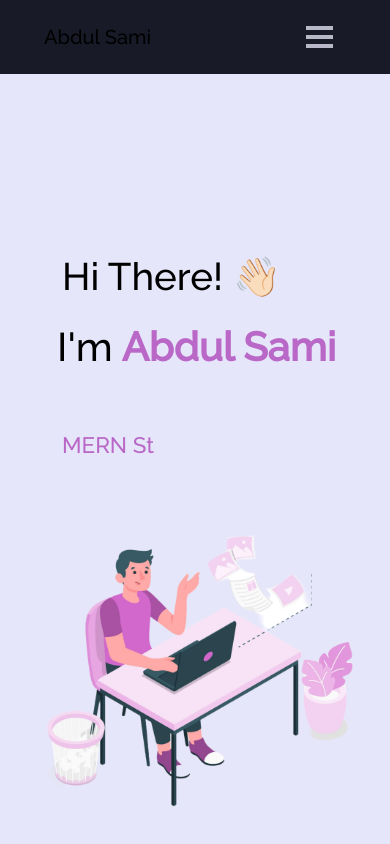
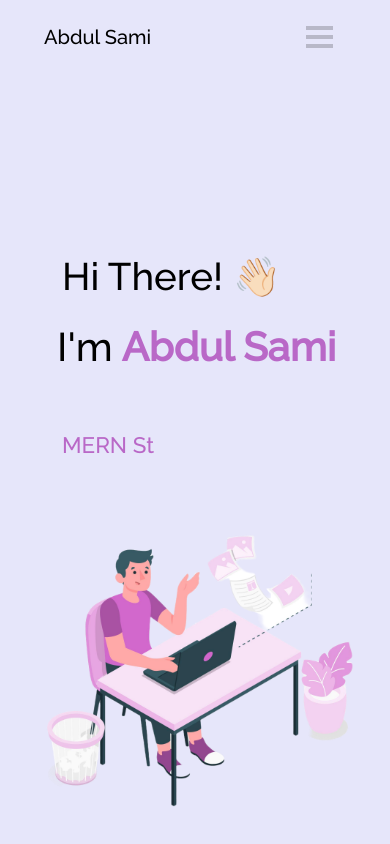
Before and after one commit to hafabdulsami/Portfolio, a React (Create React App) app: page / in a window 390 px wide. Shown: the top 844 px of the page. Built offline with nearby package versions, Linux system fonts and the light colour scheme.

Commit message:
Update style.css

```diff
--- a/src/style.css
+++ b/src/style.css
@@ -151,7 +151,7 @@ html {
     .navbar {
       padding: 1rem 2rem !important;
       font-size: 1.4rem !important;
-      background-color: #181a27 !important;
+      background-color: #e6e6fa !important;
     }
     .navbar-nav .nav-item a::after {
       display: none !important;
@@ -201,7 +201,7 @@ html {
     height: 5px;
     width: 0;
     border-radius: 16px;
-    background: #94539F;
+    background: #e6e6fa;
     bottom: 1px;
     left: 0;
     z-index: -1;
```
